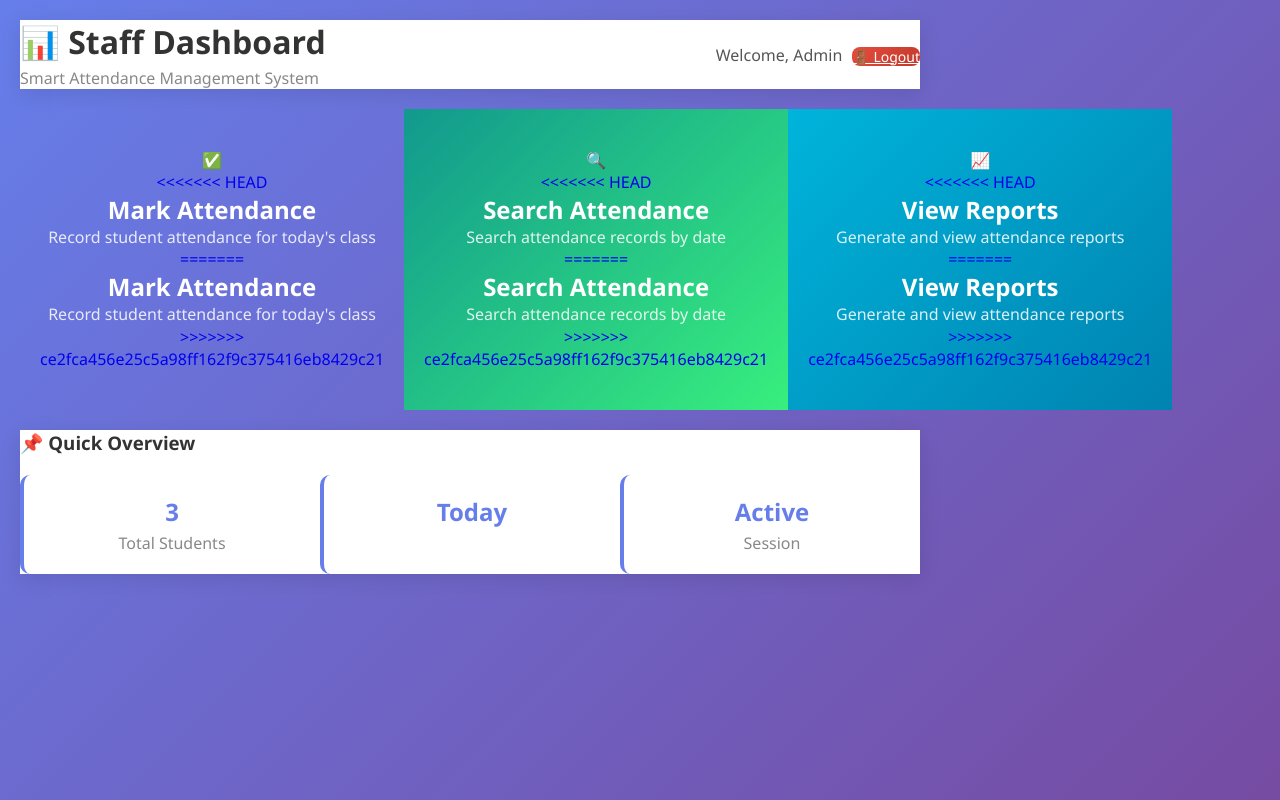
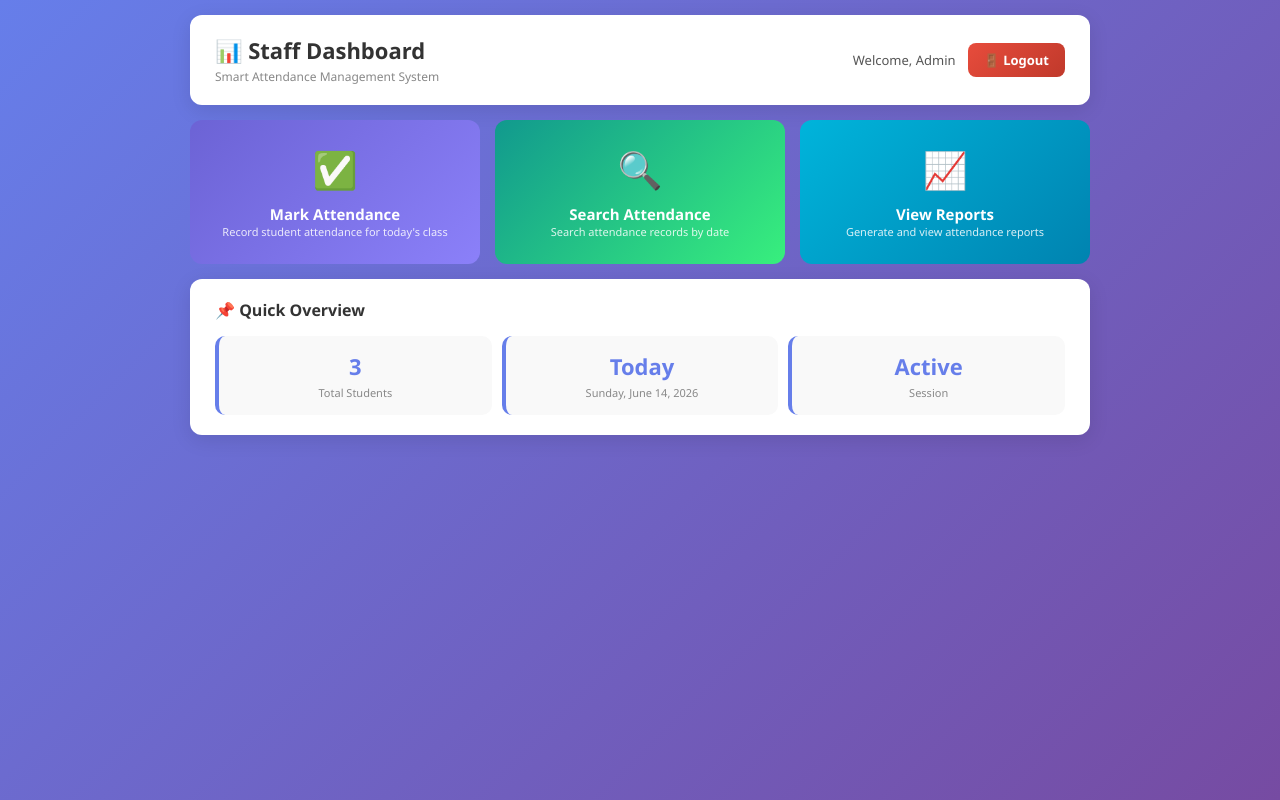
Before and after one commit to prasanth104069-dot/smart_attendance_system, a Flask app: page /dashboard in a window 1280 px wide. Run offline with Flask 3, Linux system fonts and the light colour scheme; the visitor is signed in with stand-in values (Sample User, id 1).

Commit message:
cleaned all merge conflicts

```diff
--- a/requirements.txt
+++ b/requirements.txt
@@ -1,7 +1,2 @@
-<<<<<<< HEAD
 flask
 gunicorn
-=======
-flask
-gunicorn
->>>>>>> ce2fca456e25c5a98ff162f9c375416eb8429c21
--- a/templates/dashboard.html
+++ b/templates/dashboard.html
@@ -15,151 +15,86 @@
             font-family: 'Segoe UI', Tahoma, Geneva, Verdana, sans-serif;
             background: linear-gradient(135deg, #667eea 0%, #764ba2 100%);
             min-height: 100vh;
-<<<<<<< HEAD
             padding: 15px;
-=======
-            display: flex;
-            justify-content: center;
-            align-items: center;
-            padding: 20px;
->>>>>>> ce2fca456e25c5a98ff162f9c375416eb8429c21
         }
 
         .main-container {
             width: 100%;
             max-width: 900px;
-<<<<<<< HEAD
             margin: 0 auto;
             display: flex;
             flex-direction: column;
             gap: 15px;
-=======
-            display: flex;
-            flex-direction: column;
-            gap: 20px;
->>>>>>> ce2fca456e25c5a98ff162f9c375416eb8429c21
         }
 
         /* Header */
         .header {
             background: white;
-<<<<<<< HEAD
             padding: 20px 25px;
-=======
-            padding: 25px 35px;
->>>>>>> ce2fca456e25c5a98ff162f9c375416eb8429c21
             border-radius: 12px;
             box-shadow: 0 5px 20px rgba(0,0,0,0.1);
             display: flex;
             justify-content: space-between;
             align-items: center;
-<<<<<<< HEAD
             flex-wrap: wrap;
             gap: 10px;
-=======
->>>>>>> ce2fca456e25c5a98ff162f9c375416eb8429c21
         }
 
         .header-left h1 {
             color: #333;
-<<<<<<< HEAD
             font-size: 22px;
             display: flex;
             align-items: center;
             gap: 8px;
-=======
-            font-size: 26px;
-            display: flex;
-            align-items: center;
-            gap: 10px;
->>>>>>> ce2fca456e25c5a98ff162f9c375416eb8429c21
         }
 
         .header-left p {
             color: #888;
-<<<<<<< HEAD
             font-size: 12px;
             margin-top: 3px;
-=======
-            font-size: 14px;
-            margin-top: 4px;
->>>>>>> ce2fca456e25c5a98ff162f9c375416eb8429c21
         }
 
         .header-right {
             display: flex;
-<<<<<<< HEAD
             align-items: center;
             gap: 12px;
             flex-wrap: wrap;
-=======
-            flex-direction: column;
-            align-items: flex-end;
-            gap: 10px;
->>>>>>> ce2fca456e25c5a98ff162f9c375416eb8429c21
         }
 
         .header-right span {
             color: #555;
-<<<<<<< HEAD
             font-size: 13px;
-=======
-            font-size: 14px;
->>>>>>> ce2fca456e25c5a98ff162f9c375416eb8429c21
         }
 
         .logout-btn {
             background: linear-gradient(135deg, #e74c3c, #c0392b);
             color: white;
             border: none;
-<<<<<<< HEAD
             padding: 8px 16px;
             border-radius: 8px;
             font-size: 13px;
-=======
-            padding: 10px 20px;
-            border-radius: 8px;
-            font-size: 14px;
->>>>>>> ce2fca456e25c5a98ff162f9c375416eb8429c21
             font-weight: 600;
             cursor: pointer;
             display: flex;
             align-items: center;
-<<<<<<< HEAD
             gap: 5px;
             transition: transform 0.2s;
-=======
-            gap: 6px;
-            transition: transform 0.2s, box-shadow 0.2s;
->>>>>>> ce2fca456e25c5a98ff162f9c375416eb8429c21
             text-decoration: none;
         }
 
         .logout-btn:hover {
             transform: translateY(-2px);
-<<<<<<< HEAD
-=======
-            box-shadow: 0 5px 15px rgba(231, 76, 60, 0.4);
->>>>>>> ce2fca456e25c5a98ff162f9c375416eb8429c21
         }
 
         /* Cards */
         .cards-container {
             display: grid;
             grid-template-columns: repeat(3, 1fr);
-<<<<<<< HEAD
             gap: 15px;
         }
 
         .card {
             padding: 25px 15px;
-=======
-            gap: 20px;
-        }
-
-        .card {
-            padding: 40px 20px;
->>>>>>> ce2fca456e25c5a98ff162f9c375416eb8429c21
             border-radius: 12px;
             text-align: center;
             cursor: pointer;
@@ -168,11 +103,7 @@
             display: flex;
             flex-direction: column;
             align-items: center;
-<<<<<<< HEAD
             gap: 10px;
-=======
-            gap: 15px;
->>>>>>> ce2fca456e25c5a98ff162f9c375416eb8429c21
         }
 
         .card:hover {
@@ -181,37 +112,21 @@
         }
 
         .card-icon {
-<<<<<<< HEAD
             font-size: 36px;
-=======
-            font-size: 48px;
->>>>>>> ce2fca456e25c5a98ff162f9c375416eb8429c21
         }
 
         .card h2 {
             color: white;
-<<<<<<< HEAD
             font-size: 15px;
-=======
-            font-size: 20px;
->>>>>>> ce2fca456e25c5a98ff162f9c375416eb8429c21
             font-weight: 700;
         }
 
         .card p {
             color: rgba(255,255,255,0.85);
-<<<<<<< HEAD
             font-size: 11px;
             line-height: 1.4;
         }
 
-=======
-            font-size: 13px;
-            line-height: 1.5;
-        }
-
-        /* Card Colors */
->>>>>>> ce2fca456e25c5a98ff162f9c375416eb8429c21
         .card-mark {
             background: linear-gradient(135deg, #6c63d5, #8b80f9);
         }
@@ -227,24 +142,15 @@
         /* Quick Overview */
         .overview {
             background: white;
-<<<<<<< HEAD
             padding: 20px 25px;
-=======
-            padding: 25px 35px;
->>>>>>> ce2fca456e25c5a98ff162f9c375416eb8429c21
             border-radius: 12px;
             box-shadow: 0 5px 20px rgba(0,0,0,0.1);
         }
 
         .overview h3 {
             color: #333;
-<<<<<<< HEAD
             font-size: 16px;
             margin-bottom: 15px;
-=======
-            font-size: 18px;
-            margin-bottom: 20px;
->>>>>>> ce2fca456e25c5a98ff162f9c375416eb8429c21
             display: flex;
             align-items: center;
             gap: 8px;
@@ -253,19 +159,11 @@
         .stats-grid {
             display: grid;
             grid-template-columns: repeat(3, 1fr);
-<<<<<<< HEAD
             gap: 10px;
         }
 
         .stat-box {
             padding: 15px 10px;
-=======
-            gap: 15px;
-        }
-
-        .stat-box {
-            padding: 20px;
->>>>>>> ce2fca456e25c5a98ff162f9c375416eb8429c21
             background: #f9f9f9;
             border-radius: 10px;
             text-align: center;
@@ -274,17 +172,12 @@
 
         .stat-box h2 {
             color: #667eea;
-<<<<<<< HEAD
             font-size: 22px;
-=======
-            font-size: 28px;
->>>>>>> ce2fca456e25c5a98ff162f9c375416eb8429c21
             font-weight: 700;
         }
 
         .stat-box p {
             color: #888;
-<<<<<<< HEAD
             font-size: 11px;
             margin-top: 4px;
         }
@@ -345,10 +238,6 @@
             .header-left h1 {
                 font-size: 18px;
             }
-=======
-            font-size: 13px;
-            margin-top: 5px;
->>>>>>> ce2fca456e25c5a98ff162f9c375416eb8429c21
         }
     </style>
 </head>
@@ -371,41 +260,26 @@
         <div class="cards-container">
             <a href="/mark-attendance" class="card card-mark">
                 <div class="card-icon">✅</div>
-<<<<<<< HEAD
                 <div class="card-text">
                     <h2>Mark Attendance</h2>
                     <p>Record student attendance for today's class</p>
                 </div>
-=======
-                <h2>Mark Attendance</h2>
-                <p>Record student attendance for today's class</p>
->>>>>>> ce2fca456e25c5a98ff162f9c375416eb8429c21
             </a>
 
             <a href="/search-attendance" class="card card-search">
                 <div class="card-icon">🔍</div>
-<<<<<<< HEAD
                 <div class="card-text">
                     <h2>Search Attendance</h2>
                     <p>Search attendance records by date</p>
                 </div>
-=======
-                <h2>Search Attendance</h2>
-                <p>Search attendance records by date</p>
->>>>>>> ce2fca456e25c5a98ff162f9c375416eb8429c21
             </a>
 
             <a href="/view-reports" class="card card-reports">
                 <div class="card-icon">📈</div>
-<<<<<<< HEAD
                 <div class="card-text">
                     <h2>View Reports</h2>
                     <p>Generate and view attendance reports</p>
                 </div>
-=======
-                <h2>View Reports</h2>
-                <p>Generate and view attendance reports</p>
->>>>>>> ce2fca456e25c5a98ff162f9c375416eb8429c21
             </a>
         </div>
 
@@ -431,10 +305,6 @@
     </div>
 
     <script>
-<<<<<<< HEAD
-=======
-        // Show today's date
->>>>>>> ce2fca456e25c5a98ff162f9c375416eb8429c21
         const today = new Date();
         const options = { weekday: 'long', year: 'numeric', month: 'long', day: 'numeric' };
         document.getElementById('todayDate').textContent = today.toLocaleDateString('en-US', options);
--- a/templates/login.html
+++ b/templates/login.html
@@ -234,8 +234,3 @@
 
             return true;
         }
-<<<<<<< HEAD
-    </script>
-=======
-    </script>
->>>>>>> ce2fca456e25c5a98ff162f9c375416eb8429c21
```
